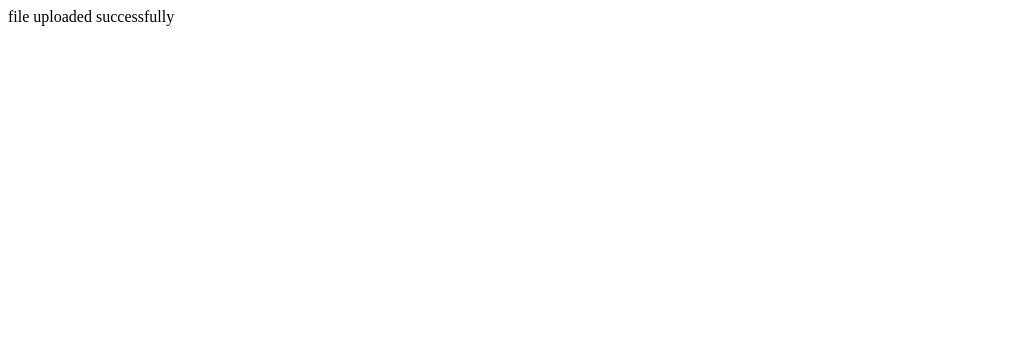
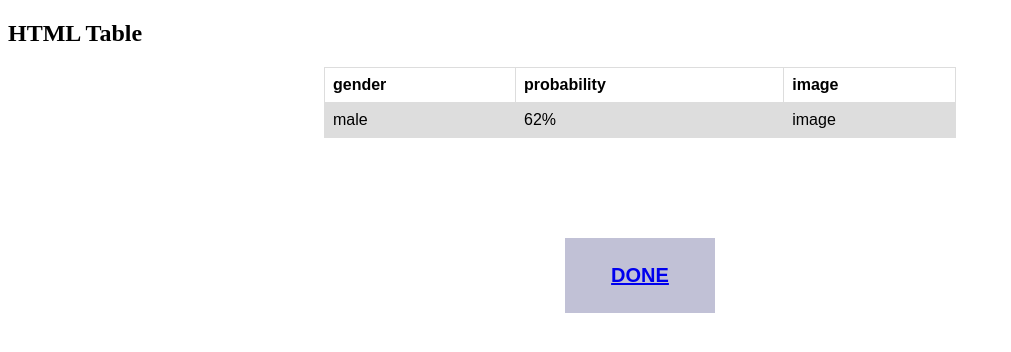
Before and after one commit to PascalReich/-Deprehendere, a plain HTML site: page flask_version/templates/results.html in a window 1280 px wide. Shown: the whole page, without its empty margins (0-1011 px from the left). Drawn offline with Linux system fonts and the light colour scheme.

Commit message:
added a results page, added subdir

```diff
--- a/flask_version/templates/results.html
+++ b/flask_version/templates/results.html
@@ -1 +1,66 @@
-file uploaded successfully
+<!DOCTYPE html>
+<html>
+<head>
+<style>
+table {
+  font-family: arial, sans-serif;
+  border-collapse: collapse;
+  width: 100%;
+}
+
+td, th {
+  border: 1px solid #dddddd;
+  text-align: left;
+  padding: 8px;
+}
+
+tr:nth-child(even) {
+  background-color: #dddddd;
+}
+
+#resultspage {
+    margin: auto;
+    width: 50%;
+}
+
+#backbutton {
+    margin:auto;
+    margin-top: 100px;
+    width: 150px;
+    height: 75px;
+    background-color: rgb(193, 193, 214);
+    line-height: 75px;
+    font-size: 20px;
+    font-weight: 600;
+    text-align: center;
+    font-family: arial, sans-serif;
+}
+
+</style>
+</head>
+<body>
+
+<h2>HTML Table</h2>
+
+<div id="resultspage">
+    <table>
+        <tr>
+            <th>gender</th>
+            <th>probability</th>
+            <th>image</th>
+        </tr>
+        <tr>
+            <td>male</td>
+            <td>62%</td>
+            <td>image</td>
+        </tr>
+    </table>
+    <div id="backbutton">
+        <a href="http://localhost:5000/">
+            DONE
+        </a>
+    </div>
+</div>
+
+</body>
+</html>
```
Also changed, not shown: 3 other files.
